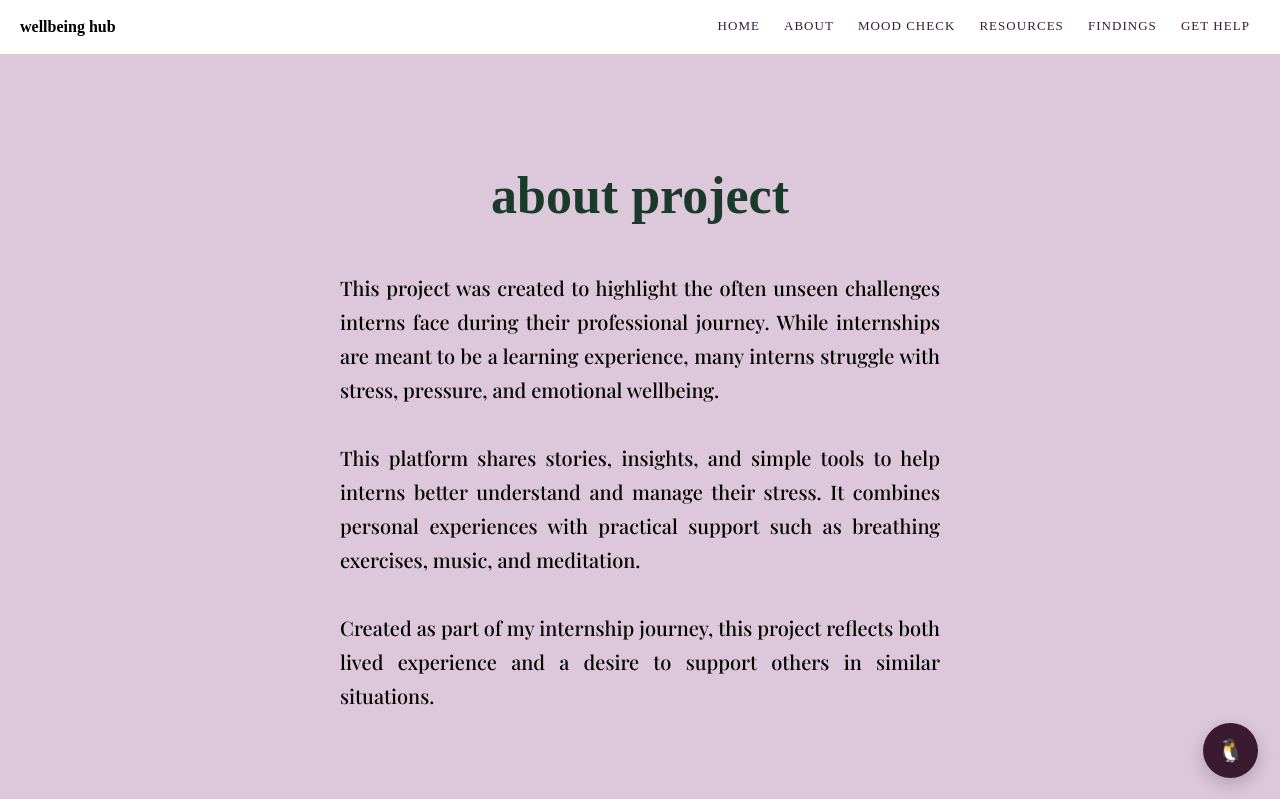
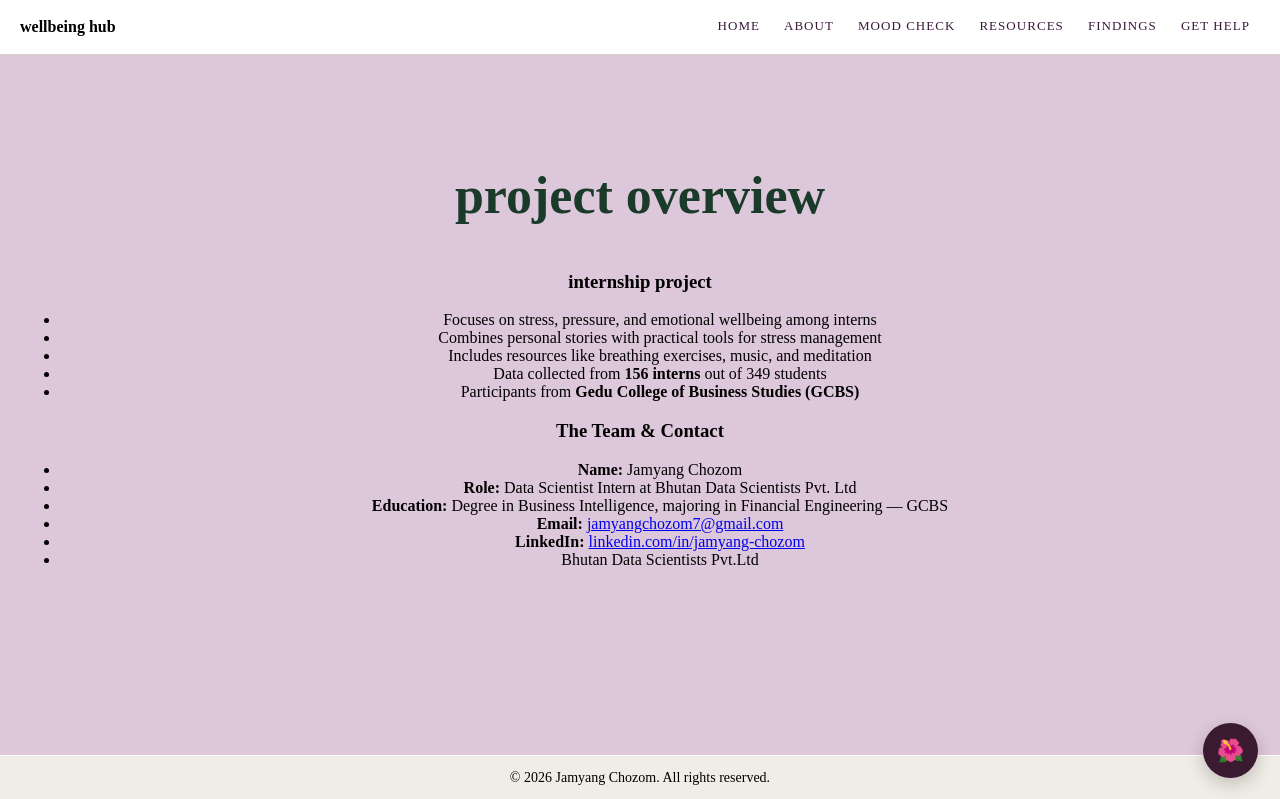
Before and after one commit to jamyangc/BDS-project, a website: page InternWellness/index.html in a window 1280 px wide. Both pictures are taken after a click on the button "ABOUT". Shown: the top 799 px of the page. Drawn offline with nearby package versions, Linux system fonts and the light colour scheme.

Commit message:
about page

```diff
--- a/InternWellness/index.html
+++ b/InternWellness/index.html
@@ -65,7 +65,7 @@
         <span style="color: #4a8c4a; font-style: italic;">Showing up anyway</span> <br>
         is what makes you stronger.
       </h1>
-      <img src="Pudgy_Penguins.gif" style="width: 20%; border-radius: 10px;" />
+      <img src="GIF.gif" style="width: 20%; border-radius: 10px;" />
     </div>
 
     <p class="tagline">made for interns by an intern</p>
@@ -136,20 +136,39 @@
   </section>
 
   <!-- ABOUT -->
-  <section class="page" id="page-about">
-    <h1>about project</h1>
-    <div class="about-cards">
-      <p style="max-width:600px; margin: 0 auto 30px; text-align: justify; font-family: Playfair Display;">
-        This project was created to highlight the often unseen challenges interns face during their professional journey.
-        While internships are meant to be a learning experience, many interns struggle with stress, pressure, and emotional wellbeing.
-        <br><br>
-        This platform shares stories, insights, and simple tools to help interns better understand and manage their stress.
-        It combines personal experiences with practical support such as breathing exercises, music, and meditation.
-        <br><br>
-        Created as part of my internship journey, this project reflects both lived experience and a desire to support others in similar situations.
-      </p>
+<section class="page" id="page-about">
+  <h1>project overview</h1>
+
+  <!-- Part 2 & 3: Side by side -->
+  <div class="about-row">
+
+    <div class="about-box">
+      <h3 class="about-box-title">internship project</h3>
+      <ul class="about-box-list">
+        <li>Focuses on stress, pressure, and emotional wellbeing among interns</li>
+        <li>Combines personal stories with practical tools for stress management</li>
+        <li>Includes resources like breathing exercises, music, and meditation</li>
+        <li>Data collected from <strong>156 interns</strong> out of 349 students</li>
+        <li>Participants from <strong>Gedu College of Business Studies (GCBS)</strong></li>
+      </ul>
     </div>
-  </section>
+
+    <div class="about-box">
+      <h3 class="about-box-title">The Team & Contact</h3>
+      <ul class="about-box-list">
+        <li><strong>Name:</strong> Jamyang Chozom</li>
+        <li><strong>Role:</strong> Data Scientist Intern at Bhutan Data Scientists Pvt. Ltd</li>
+        <li><strong>Education:</strong> Degree in Business Intelligence, majoring in Financial Engineering — GCBS</li>
+        <li><strong>Email:</strong> <a href="mailto:jamyangchozom7@gmail.com">jamyangchozom7@gmail.com</a></li>
+        <li><strong>LinkedIn:</strong> <a href="https://www.linkedin.com/in/jamyang-chozom-0261a32b6" target="_blank">linkedin.com/in/jamyang-chozom</a></li>
+        <li> Bhutan Data Scientists Pvt.Ltd</li>
+      </ul>
+    </div>
+
+  </div>
+</section>
+
+
 
   <!-- MOOD CHECK -->
   <section class="page" id="page-mood">
@@ -269,7 +288,7 @@
         height="500"
         frameborder="0">
       </iframe>
-      <h1 style="font-size: medium;">tip: control the cursor to move up and down.</h1>
+      <h1 style="font-size: medium;">tip: control the mouse to move up and down.</h1>
       <div style="margin-top: 20px;"></div>
     </div>
   </section>
@@ -305,7 +324,7 @@
   </section>
 
   <!-- CHAT -->
-  <button id="chat-toggle">🐧</button>
+  <button id="chat-toggle">🌺</button>
   <div id="chat-win">
     <div class="chdr">
       <div>🌿 your wellbeing friend</div>
```
